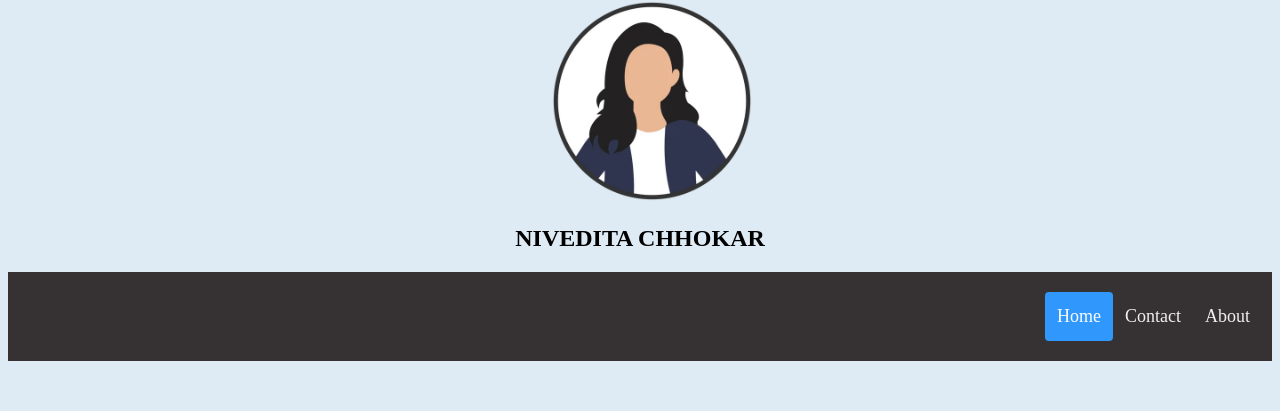
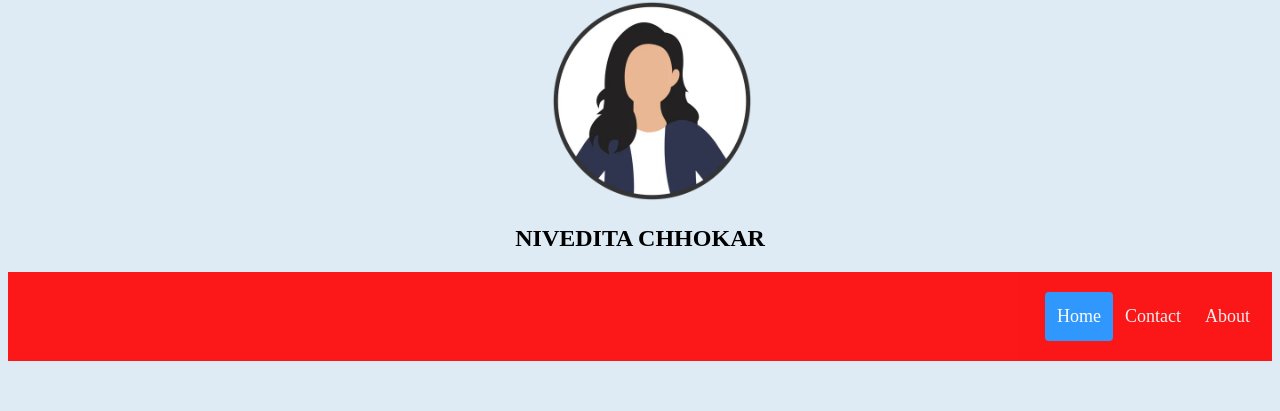
Before and after one commit to DEEPANSHI-02/Student-Portfolio, a plain HTML site: page index.html in a window 1280 px wide. Shown: the part 79-490 px from the top of the page. Drawn offline with Linux system fonts and the light colour scheme.

Commit message:
I changed bg color of header

```diff
--- a/styles.css
+++ b/styles.css
@@ -1,7 +1,7 @@
 
 .header {
   overflow: hidden;
-  background-color: #241f1f;
+  background-color: red;
   opacity: 0.9;
   padding: 20px 10px;
 }
```
